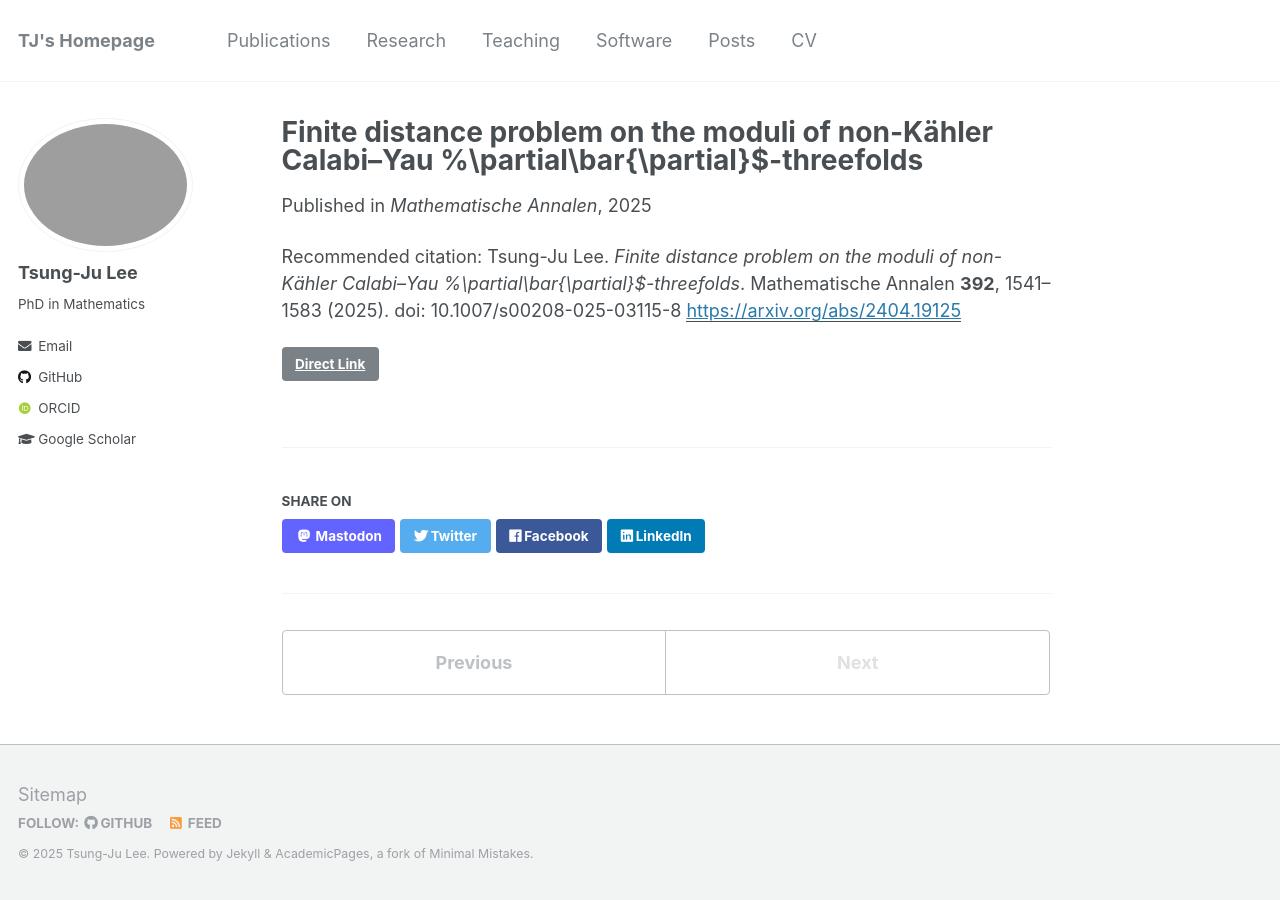
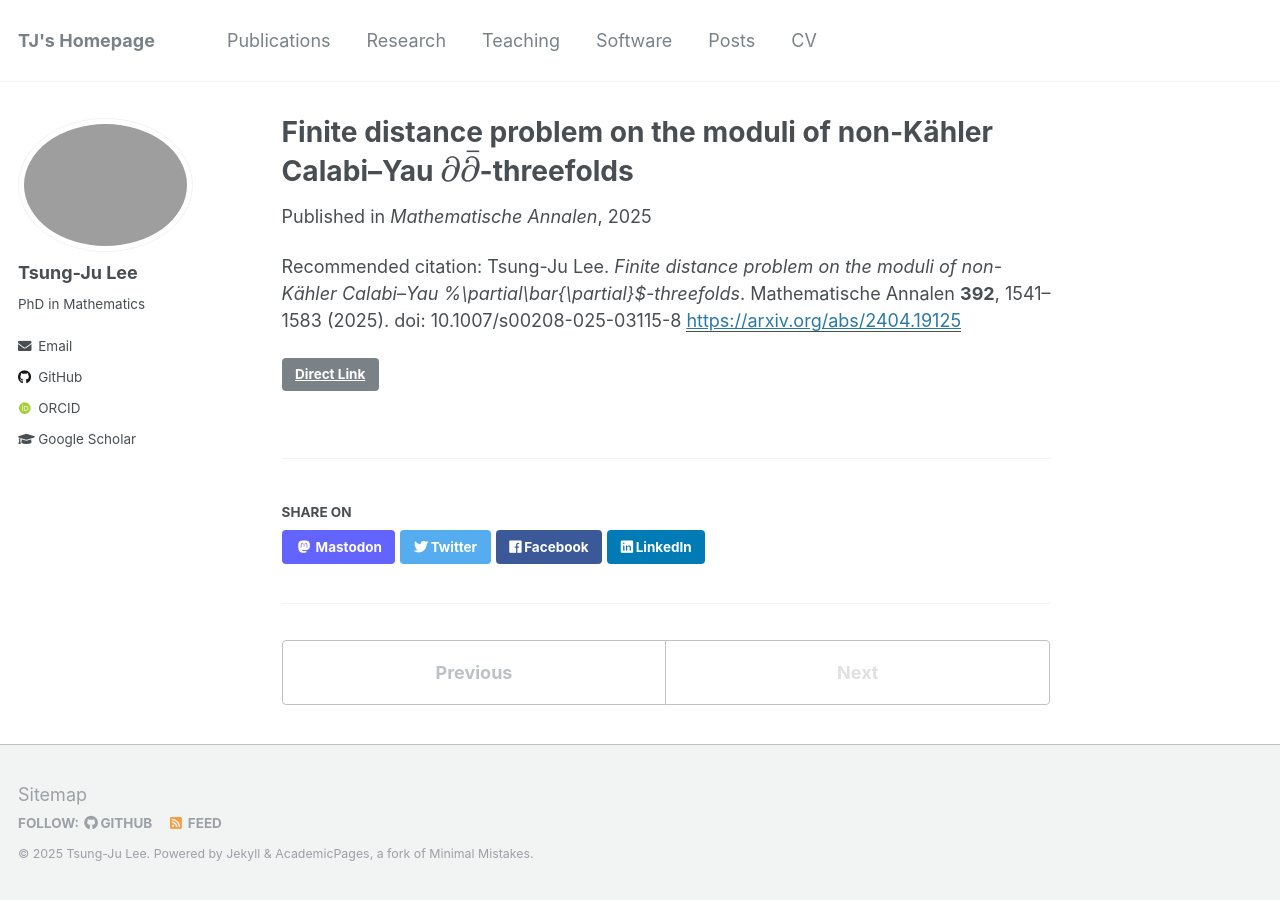
Before and after one commit to yusd24/yusd24.github.io, a Jekyll site: the page built from _publications/2025-non-kahler-finite-distance.md, in a window 1280 px wide. Built offline with Jekyll 4.4.1, drawn with Linux system fonts in a browser that asks for light colours; some web fonts are replaced; formulas are drawn with MathJax 3.

Commit message:
Update 2025-non-kahler-finite-distance.md

```diff
--- a/_publications/2025-non-kahler-finite-distance.md
+++ b/_publications/2025-non-kahler-finite-distance.md
@@ -1,5 +1,5 @@
 ---
-title: 'Finite distance problem on the moduli of non-Kähler Calabi–Yau %\partial\bar{\partial}$-threefolds'
+title: 'Finite distance problem on the moduli of non-Kähler Calabi–Yau $\partial\bar{\partial}$-threefolds'
 collection: publications
 permalink: /publication/2025-non-kahler-finite-distance
 date: 2025-03-19
```
